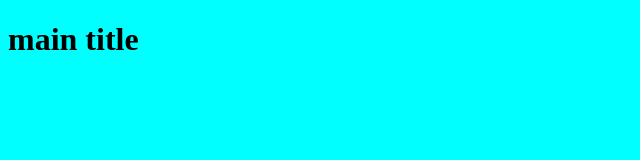
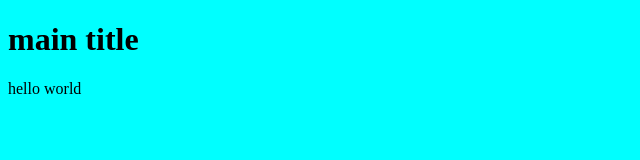
Before and after one commit to shayni99/shayan-shop, a plain HTML site: page index.html in a window 1280 px wide. Shown: the full height of the page, 0-640 px from the left. Drawn offline with Linux system fonts and the light colour scheme.

Commit message:
first paragraph

```diff
--- a/index.html
+++ b/index.html
@@ -15,5 +15,9 @@
     <h1>
         main title
     </h1>
+
+    <p>hello world
+
+    </p>
 </body>
 </html>
```
